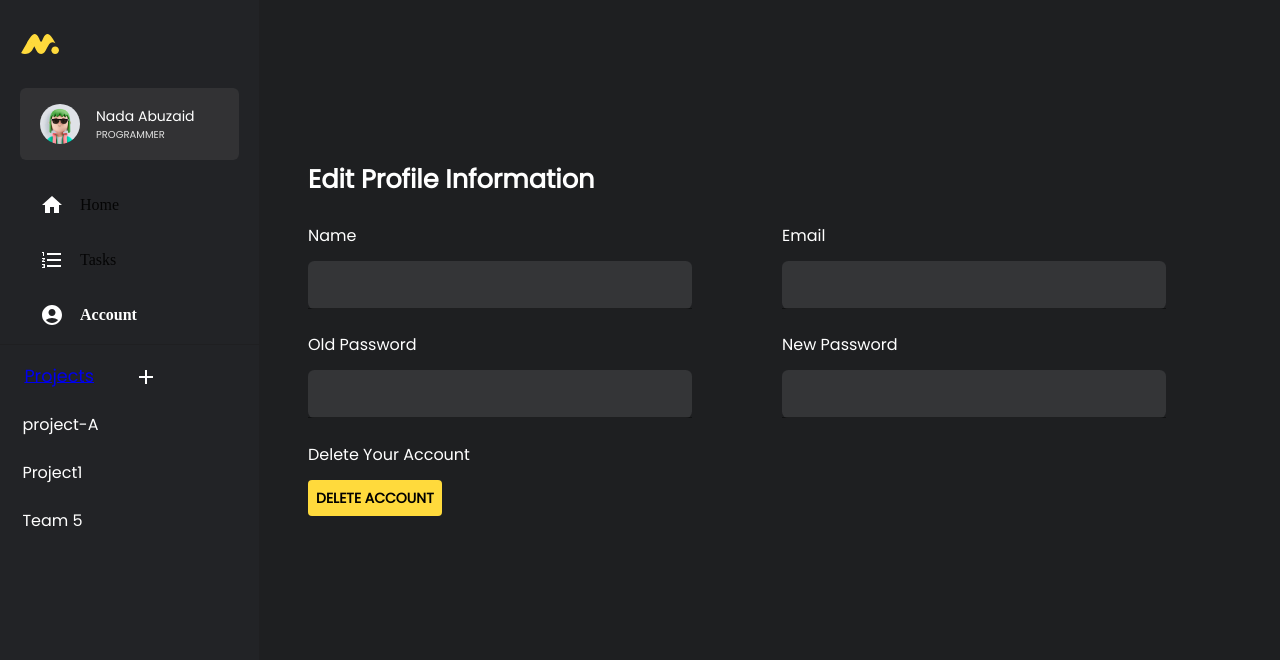
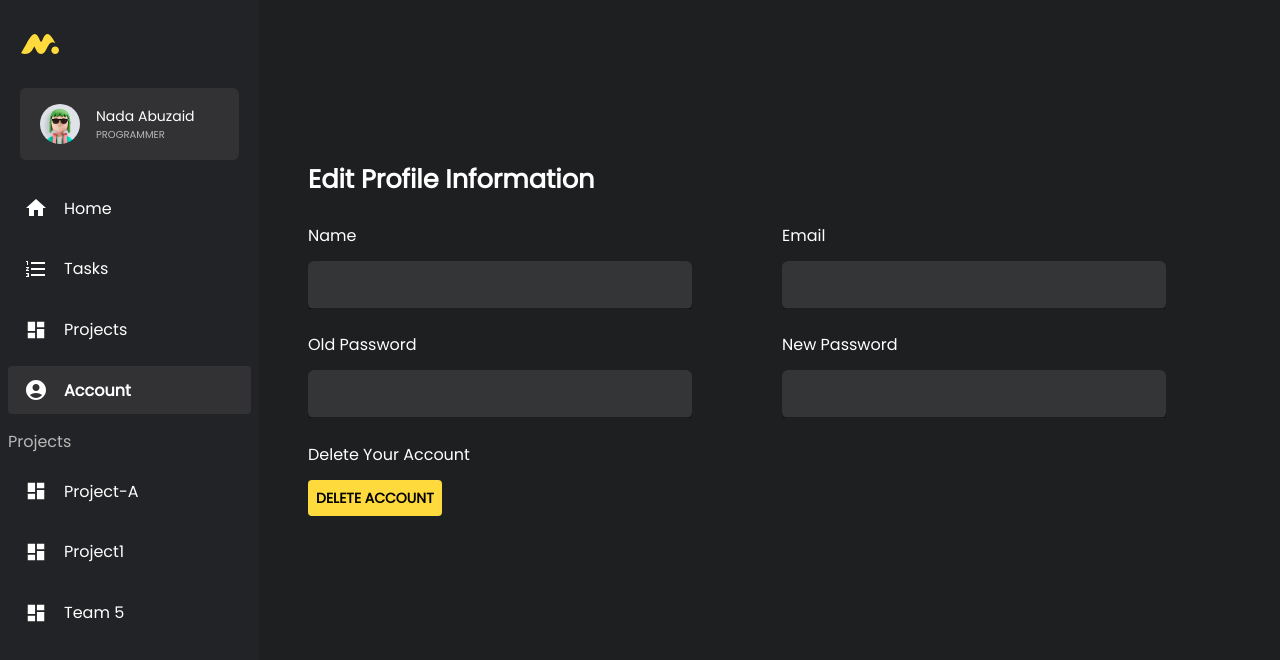
Before and after one commit to nada-abuzaid/Trakio-v1, a React (Vite) app: page /account in a window 1280 px wide. Shown: the top 660 px of the page. Built offline with nearby package versions, Linux system fonts and the light colour scheme.

Commit message:
fix: fix sidebar style and components

```diff
--- a/src/components/Common/Nav.tsx
+++ b/src/components/Common/ListItem.tsx
@@ -4,6 +4,7 @@ import {
   styled,
   ListItemText,
 } from '@mui/material';
+import { MdDashboard } from 'react-icons/md';
 import { NavLink } from 'react-router-dom';
 
 export const StyledNavItem:any = styled(
@@ -26,20 +27,25 @@ export const StyledNavItemIcon = styled(ListItemIcon)({
   justifyContent: 'center',
 });
 
-export const NavItem = ({ item: { title, path, icon } }: any) => (
-  <ListItemButton
+// eslint-disable-next-line react/require-default-props
+export const NavItem = ({ title, path, icon }: {title: string, path:string, icon?: string}) => (
+  <StyledNavItem
     component={NavLink}
     to={path}
     sx={{
       '&.active': {
         color: 'custom.white',
-        bgColor: 'custom.selected',
+        backgroundColor: 'custom.selected',
         fontWeight: 'fontWeightBold',
       },
-      '&:hover': { bgColor: 'custom.selected' },
+      '&:hover': { backgroundColor: 'custom.selected' },
     }}
   >
-    <StyledNavItemIcon>{icon && icon}</StyledNavItemIcon>
+    {icon ? <StyledNavItemIcon>{icon && icon}</StyledNavItemIcon> : (
+      <StyledNavItemIcon>
+        <MdDashboard style={{ fontSize: 22, color: 'custom.white' }} />
+      </StyledNavItemIcon>
+    )}
     <ListItemText disableTypography primary={title} />
-  </ListItemButton>
+  </StyledNavItem>
 );
--- a/src/components/Sidebar/index.tsx
+++ b/src/components/Sidebar/index.tsx
@@ -1,13 +1,12 @@
 import { useState } from 'react';
 import {
   Box,
-  Typography,
   Divider,
   List,
   ListItem,
   ListItemButton,
   IconButton,
-  Avatar,
+  Typography,
 } from '@mui/material';
 import { Add } from '@mui/icons-material';
 import { NavLink } from 'react-router-dom';
@@ -15,13 +14,13 @@ import {
   DrawerItem,
   ListItemTextItem,
   ProjectTextItem,
-  StyledAccount,
 } from './sidebar.styled';
 import AddProjectModal from '../AddProject';
-import { account } from '../../fake';
 import NAV_LIST from '../../constants/nav';
 import Logo from '../Common/Logo';
-import { NavItem } from '../Common/Nav';
+import { NavItem, StyledNavItem } from '../Common/ListItem';
+import UserCard from '../UserCard';
+import { projects } from '../../fake';
 
 const Sidebar = () => {
   const [open, setOpen] = useState(false);
@@ -35,17 +34,7 @@ const Sidebar = () => {
           <Logo />
         </Box>
         <Box sx={{ mb: 2, mx: 2.5 }}>
-          <StyledAccount>
-            <Avatar src={account.photoURL} alt="photoURL" />
-            <Box sx={{ ml: 2 }}>
-              <Typography variant="subtitle2" sx={{ color: 'custom.white' }}>
-                {account.displayName}
-              </Typography>
-              <Typography variant="body2" sx={{ color: '#e2e2e2', fontSize: '10px' }}>
-                {account.role.toUpperCase()}
-              </Typography>
-            </Box>
-          </StyledAccount>
+          <UserCard />
         </Box>
         <List
           disablePadding
@@ -53,29 +42,24 @@ const Sidebar = () => {
             p: 1, display: 'flex', flexDirection: 'column', gap: '0.8rem',
           }}
         >
-          {NAV_LIST.map((item: any) => (
-            <NavItem key={item.title} item={item} />
+          {NAV_LIST.map(({ title, path, icon }: any) => (
+            <NavItem key={title} path={path} title={title} icon={icon} />
           ))}
         </List>
-        <Divider />
-        <List sx={{ fontSize: '1.1rem', paddingLeft: '0.4rem' }}>
-          <ProjectTextItem sx={{ color: 'custom.white' }}>
-            <NavLink to="/myproject">
-              Projects
-              <NavLink to="/projects/addProject">
-                <IconButton onClick={handleOpen} sx={{ marginLeft: '2rem' }}>
-                  <Add sx={{ fontSize: 24, color: 'custom.white' }} />
-                </IconButton>
-                <AddProjectModal open={open} handleClose={handleClose} />
-              </NavLink>
-            </NavLink>
-          </ProjectTextItem>
-          {['project-A', 'Project1', 'Team 5'].map((text) => (
-            <ListItem key={text} disablePadding>
-              <ListItemButton sx={{ fontSize: '16px' }}>
-                <ListItemTextItem primary={text} />
-              </ListItemButton>
-            </ListItem>
+        <List
+          disablePadding
+          sx={{
+            p: 1, display: 'flex', flexDirection: 'column', gap: '0.8rem',
+          }}
+        >
+          <Typography sx={{ color: 'custom.fontGray' }}>
+            Projects
+          </Typography>
+          {projects.map(({ title, path }) => (
+            <NavItem
+              path={path}
+              title={title}
+            />
           ))}
         </List>
       </DrawerItem>
--- a/src/components/Sidebar/sidebar.styled.tsx
+++ b/src/components/Sidebar/sidebar.styled.tsx
@@ -1,4 +1,4 @@
-import { Drawer, ListItemText, alpha } from '@mui/material';
+import { Drawer, ListItemText } from '@mui/material';
 import { styled } from '@mui/material/styles';
 import drawerWidth from '../../constants';
 
@@ -24,11 +24,3 @@ export const ProjectTextItem = styled(ListItemText)(({ theme: { palette: { custo
     fontSize: '1.1rem',
   },
 }));
-
-export const StyledAccount = styled('div')(({ theme }) => ({
-  display: 'flex',
-  alignItems: 'center',
-  padding: theme.spacing(2, 2.5),
-  borderRadius: Number(theme.shape.borderRadius) * 1.5,
-  backgroundColor: alpha(theme.palette.grey[500], 0.12),
-}));
--- /dev/null
+++ b/src/components/UserCard/index.tsx
@@ -0,0 +1,19 @@
+import { Avatar, Box, Typography } from '@mui/material';
+import StyledAccount from './user.styled';
+import { account } from '../../fake';
+
+const UserCard = () => (
+  <StyledAccount>
+    <Avatar src={account.photoURL} alt="photoURL" />
+    <Box sx={{ ml: 2 }}>
+      <Typography variant="subtitle2" sx={{ color: 'custom.white' }}>
+        {account.displayName}
+      </Typography>
+      <Typography variant="body2" sx={{ color: 'custom.fontGray', fontSize: '10px' }}>
+        {account.role.toUpperCase()}
+      </Typography>
+    </Box>
+  </StyledAccount>
+);
+
+export default UserCard;
--- /dev/null
+++ b/src/components/UserCard/user.styled.tsx
@@ -0,0 +1,11 @@
+import { alpha, styled } from '@mui/material';
+
+const StyledAccount = styled('div')(({ theme }) => ({
+  display: 'flex',
+  alignItems: 'center',
+  padding: theme.spacing(2, 2.5),
+  borderRadius: Number(theme.shape.borderRadius) * 1.5,
+  backgroundColor: alpha(theme.palette.grey[500], 0.12),
+}));
+
+export default StyledAccount;
--- a/src/constants/nav.tsx
+++ b/src/constants/nav.tsx
@@ -1,6 +1,7 @@
 import HomeIcon from '@mui/icons-material/Home';
 import FormatListNumberedIcon from '@mui/icons-material/FormatListNumbered';
 import AccountCircleIcon from '@mui/icons-material/AccountCircle';
+import { MdDashboard } from 'react-icons/md';
 
 const NAV_LIST = [
   {
@@ -14,6 +15,12 @@ const NAV_LIST = [
     icon: (
       <FormatListNumberedIcon sx={{ fontSize: 24, color: 'custom.white' }} />
     ),
+  }, {
+    title: 'Projects',
+    path: '/myprojects',
+    icon: (
+      <MdDashboard style={{ fontSize: 22, color: 'custom.white' }} />
+    ),
   },
   {
     title: 'Account',
--- a/src/fake.ts
+++ b/src/fake.ts
@@ -138,4 +138,19 @@ const account = {
   role: 'programmer',
 };
 
-export { data, account };
+const projects = [
+  {
+    title: 'project-A',
+    path: '/project/1',
+  },
+  {
+    title: 'Project1',
+    path: '/project/2',
+  },
+  {
+    title: 'Team 5',
+    path: '/project/3',
+  },
+];
+
+export { data, account, projects };
--- a/src/routes/index.tsx
+++ b/src/routes/index.tsx
@@ -42,7 +42,7 @@ const router = createBrowserRouter([
         element: <AccountPage />,
       },
       {
-        path: '/myproject',
+        path: '/myprojects',
         element: <ProjectsCard />,
       },
       {
--- a/src/theme/index.ts
+++ b/src/theme/index.ts
@@ -1,5 +1,6 @@
 import React from 'react';
-import { createTheme } from '@mui/material/styles';
+import { alpha, createTheme } from '@mui/material/styles';
+import { grey } from '@mui/material/colors';
 
 interface ICustom {
   background: React.CSSProperties['color'];
@@ -14,13 +15,14 @@ import { createTheme } from '@mui/material/styles';
   darkFont: React.CSSProperties['color'];
   editIcon: React.CSSProperties['color'];
   deleteIcon: React.CSSProperties['color'];
+  selected: React.CSSProperties['color'];
 }
 declare module '@mui/material/styles' {
   interface PaletteOptions {
     custom: Partial<ICustom>;
   }
   interface Palette {
-    custom: ICustom,
+    custom: ICustom;
   }
 }
 
@@ -45,6 +47,7 @@ const THEME = createTheme({
       editIcon: '#3E7BFA',
       deleteIcon: '#FF3333',
       darkFont: '#455A64',
+      selected: alpha(grey[500], 0.12),
     },
   },
 
```
Lines whose indentation alone changed are shown as unchanged.
